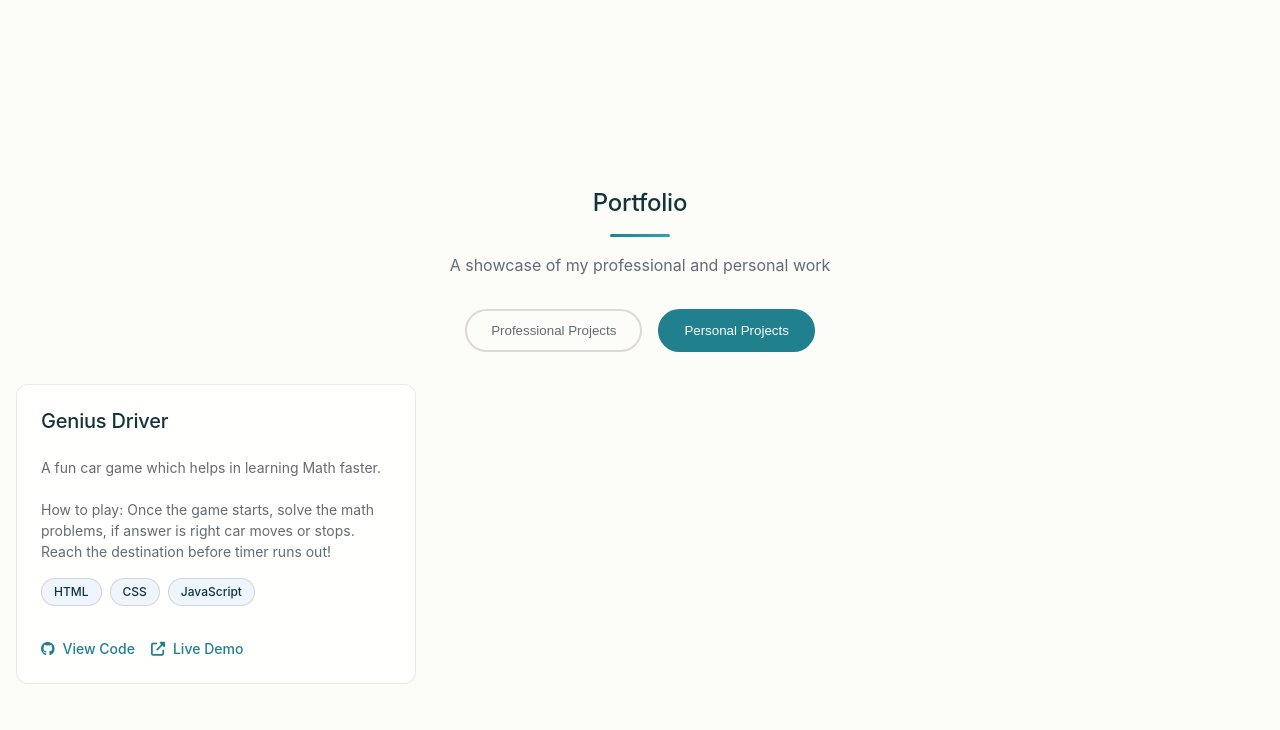
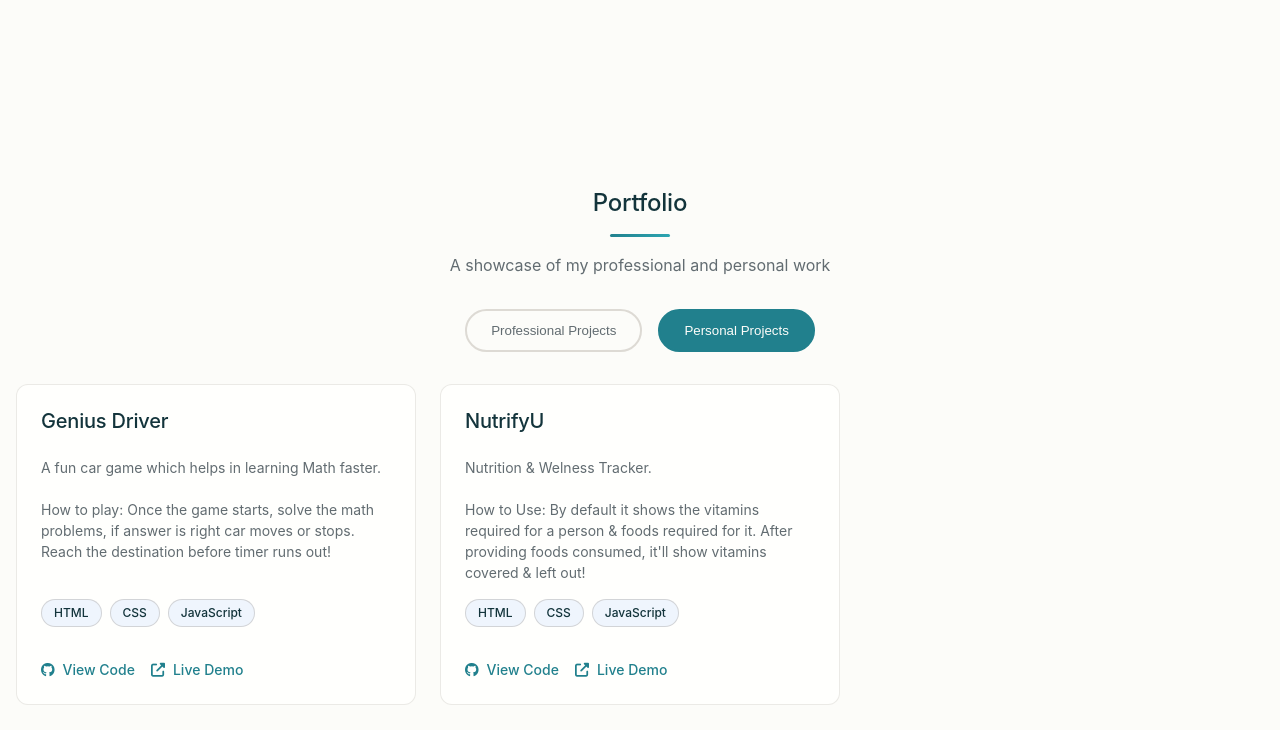
Before and after one commit to amarthyaseshu/amarthya-portfolio, a plain HTML site: page index.html in a window 1280 px wide. Both pictures are taken after a click on the button "Personal Projects". Shown: the part 1453-2183 px from the top of the page. Drawn offline with Linux system fonts and the light colour scheme; a web font is replaced by a local one.

Commit message:
updated personal projects

```diff
--- a/index.html
+++ b/index.html
@@ -359,6 +359,32 @@
                             </a>
                         </div>
                     </div>
+                    <div class="project-card">
+                        <div class="project-header">
+                            <h3 class="project-title">NutrifyU</h3>
+                        </div>
+                        <p class="project-description">
+                            Nutrition & Welness Tracker. <br>
+                            <br>
+                            How to Use: By default it shows the vitamins required for a person & foods required for it.
+                            After providing foods consumed, it'll show vitamins covered & left out!
+                        </p>
+                        <div class="project-tech">
+                            <span class="tech-tag">HTML</span>
+                            <span class="tech-tag">CSS</span>
+                            <span class="tech-tag">JavaScript</span>
+                        </div>
+                        <div class="project-links">
+                            <a href="https://github.com/amarthyaseshu/NutrifyU" target="_blank" class="project-link">
+                                <i class="fab fa-github"></i>
+                                View Code
+                            </a>
+                            <a href="https://amarthyaseshu.github.io/NutrifyU/" target="_blank" class="project-link">
+                                <i class="fas fa-external-link-alt"></i>
+                                Live Demo
+                            </a>
+                        </div>
+                    </div>
                 </div>
             </div>
         </div>
```
